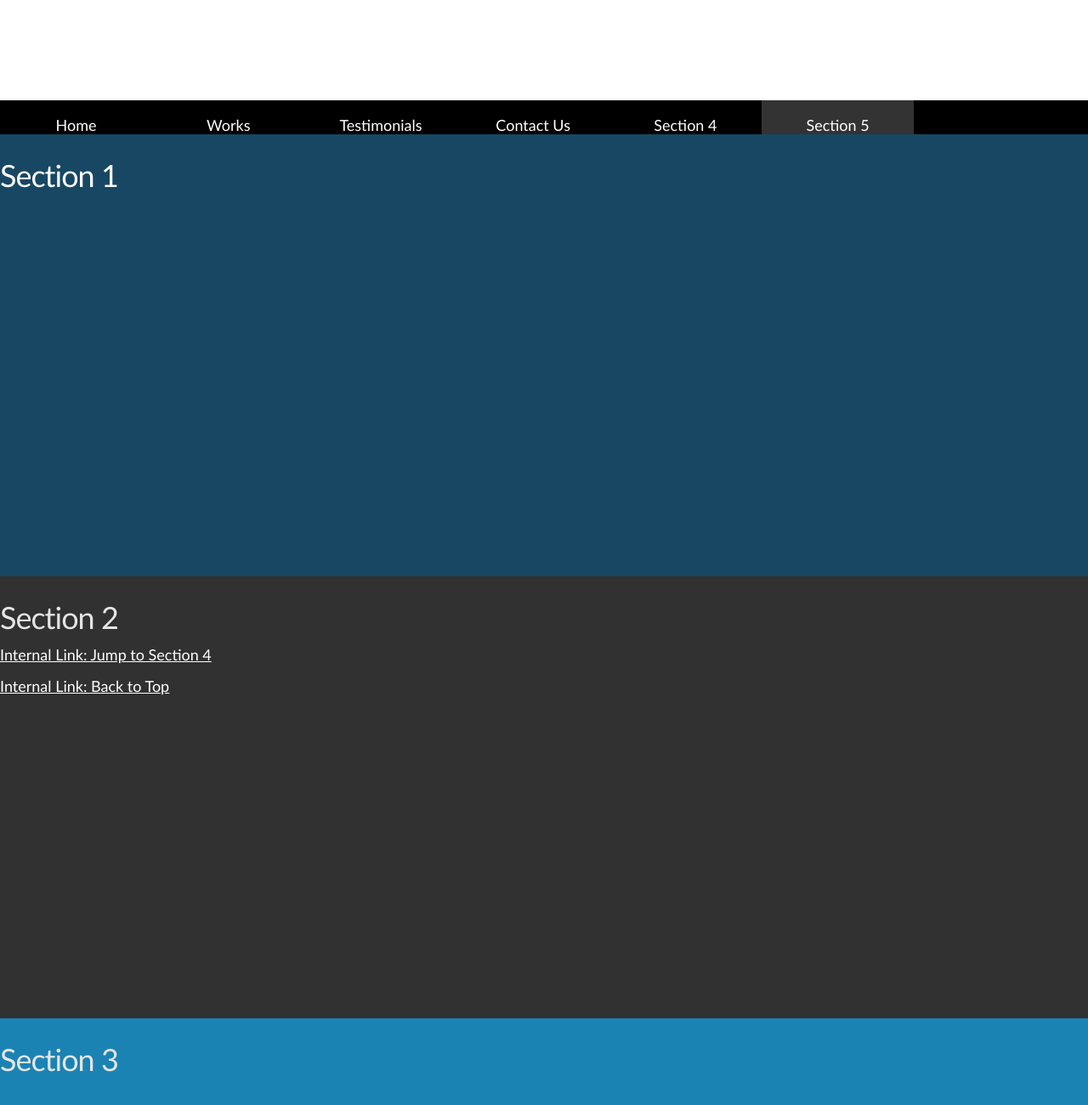
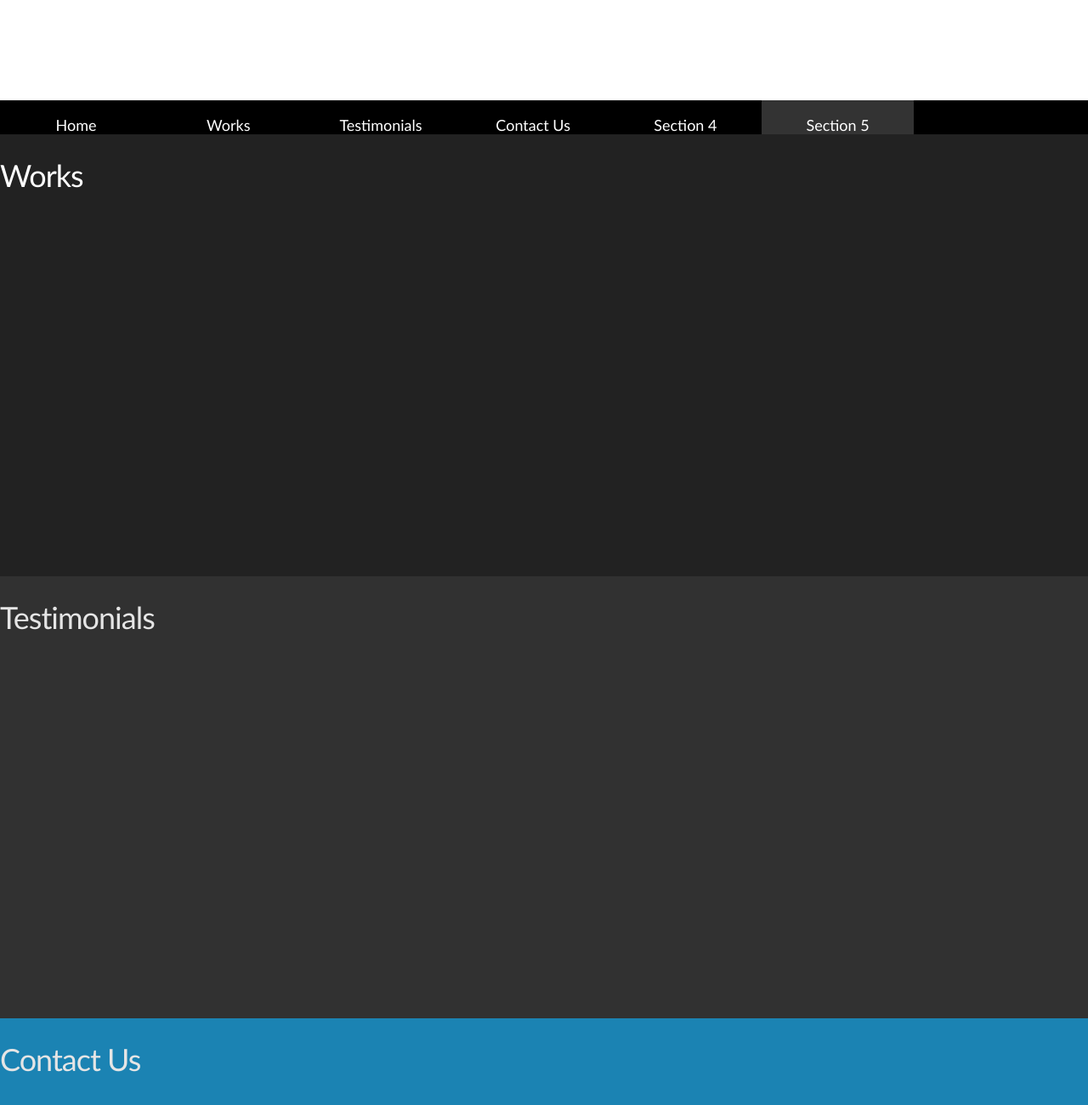
Before and after one commit to lbray/awecode.com, a plain HTML site: page index.html in a window 1280 px wide. Shown: the part 654-1954 px from the top of the page at 85% size. Drawn offline with Linux system fonts and the light colour scheme.

Commit message:
refactored section classes

```diff
--- a/css/base.css
+++ b/css/base.css
@@ -119,21 +119,21 @@ a {
     color: #3d3d3d;
 }
 
-.s1 {
-    background: #184764;
+.works {
+    background: #222;
     color: #fff;
 
 }
 
-.s2 {
+.testimonials {
     background: #313131;
 }
 
-.s2 a {
+.testimonials a {
     color: #fff;
 }
 
-.s3 {
+.contact {
     background: #1b83b3;
 }
 
--- a/index.html
+++ b/index.html
@@ -50,36 +50,33 @@
 
     <div class="subMenu smint" style="position: relative; top: 0px; left: 0px;">
         <div class="inner">
-            <a href="http://www.outyear.co.uk/smint/demo/#brand" class="subNavBtn active" id="brand">Home</a>
-            <a href="http://www.outyear.co.uk/smint/demo/#s1" class="subNavBtn" id="s1">Works</a>
-            <a href="http://www.outyear.co.uk/smint/demo/#s2" class="subNavBtn" id="s2">Testimonials</a>
-            <a href="http://www.outyear.co.uk/smint/demo/#s3" class="subNavBtn" id="s3">Contact Us</a>
-            <a href="http://www.outyear.co.uk/smint/demo/#s4" class="subNavBtn" id="s4">Section 4</a>
-            <a href="http://www.outyear.co.uk/smint/demo/#s5" class="subNavBtn" id="s5">Section 5</a>
+            <a href="http://awecode.com/#brand" class="subNavBtn active" id="brand">Home</a>
+            <a href="http://awecode.com/#works" class="subNavBtn" id="works">Works</a>
+            <a href="http://awecode.com/#testimonials" class="subNavBtn" id="testimonials">Testimonials</a>
+            <a href="http://awecode.com/#contact" class="subNavBtn" id="contact">Contact Us</a>
+            <a href="http://awecode.com/#s4" class="subNavBtn" id="s4">Section 4</a>
+            <a href="http://awecode.com/#s5" class="subNavBtn" id="s5">Section 5</a>
         </div>
     </div>
 
-    <div class="section s1">
-        <div class="inner ">
-            <h1>Section 1</h1>
+    <div class="section works">
+        <div class="inner">
+            <h1>Works</h1>
         </div>
     </div>
 
-    <div class="section s2">
+    <div class="section testimonials">
         <div class="inner">
-            <h1>Section 2</h1>
+            <h1>Testimonials</h1>
 
-            <p><a href="http://www.outyear.co.uk/smint/demo/#s4" class="intLink">Internal Link: Jump to Section 4</a>
-            </p>
 
-            <p><a href="http://www.outyear.co.uk/smint/demo/#sTop" class="intLink">Internal Link: Back to Top</a></p>
         </div>
     </div>
 
 
-    <div class="section s3">
+    <div class="section contact">
         <div class="inner">
-            <h1>Section 3</h1>
+            <h1>Contact Us</h1>
         </div>
     </div>
 
```
